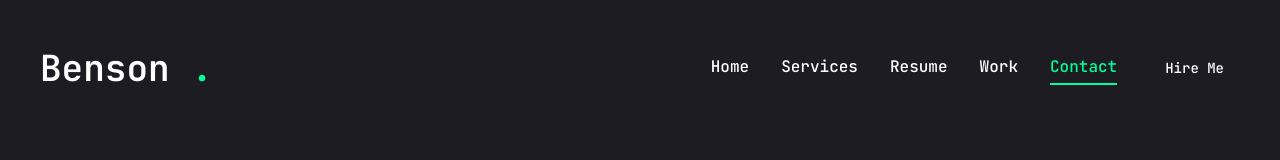
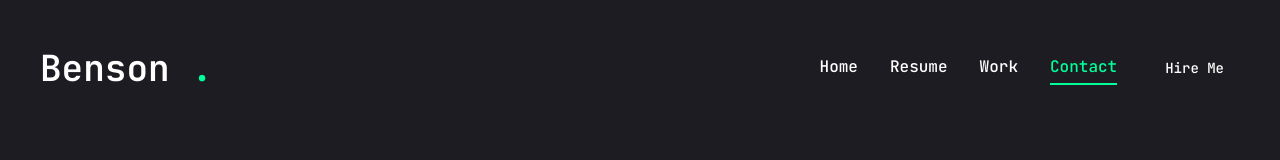
Before and after one commit to Benzon007/portfolio, a Next.js app: page /contact in a window 1280 px wide. Shown: the top 160 px of the page. Built offline with nearby package versions, Linux system fonts and the light colour scheme.

Commit message:
Update Nav.jsx

```diff
--- a/components/Nav.jsx
+++ b/components/Nav.jsx
@@ -8,10 +8,10 @@ const links = [
     name: "home",
     path: "/",
   },
-  {
-    name: "services",
-    path: "/services",
-  },
+  // {
+  //   name: "services",
+  //   path: "/services",
+  // },
   {
     name: "resume",
     path: "/resume",
```
